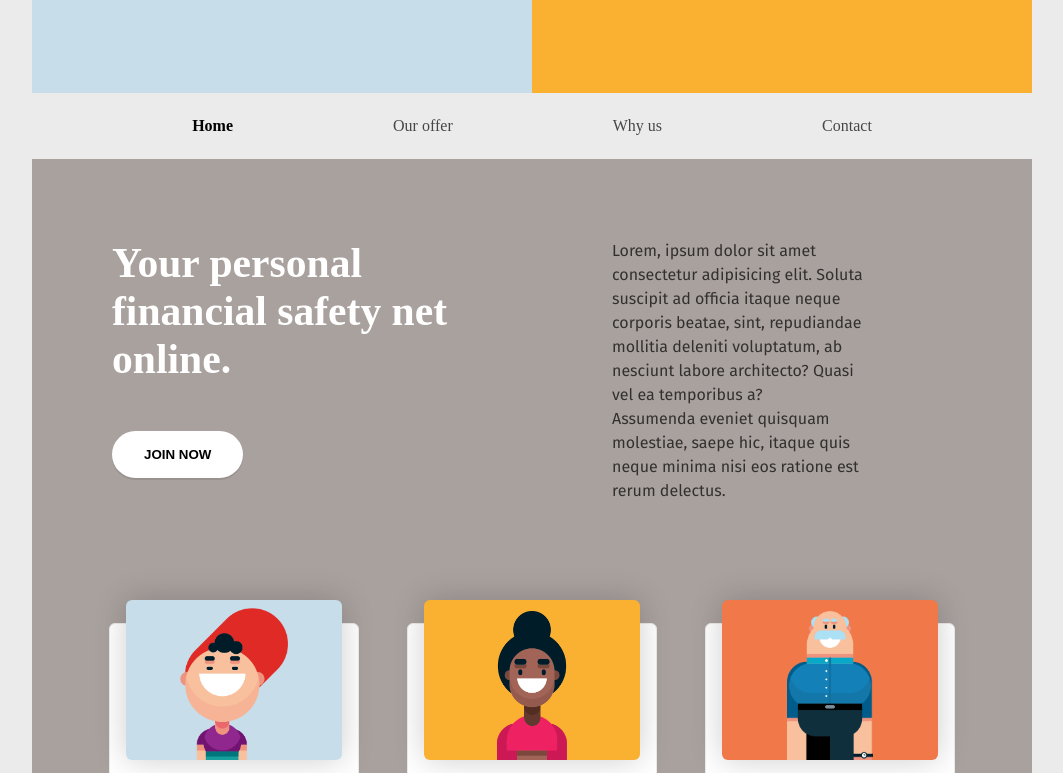
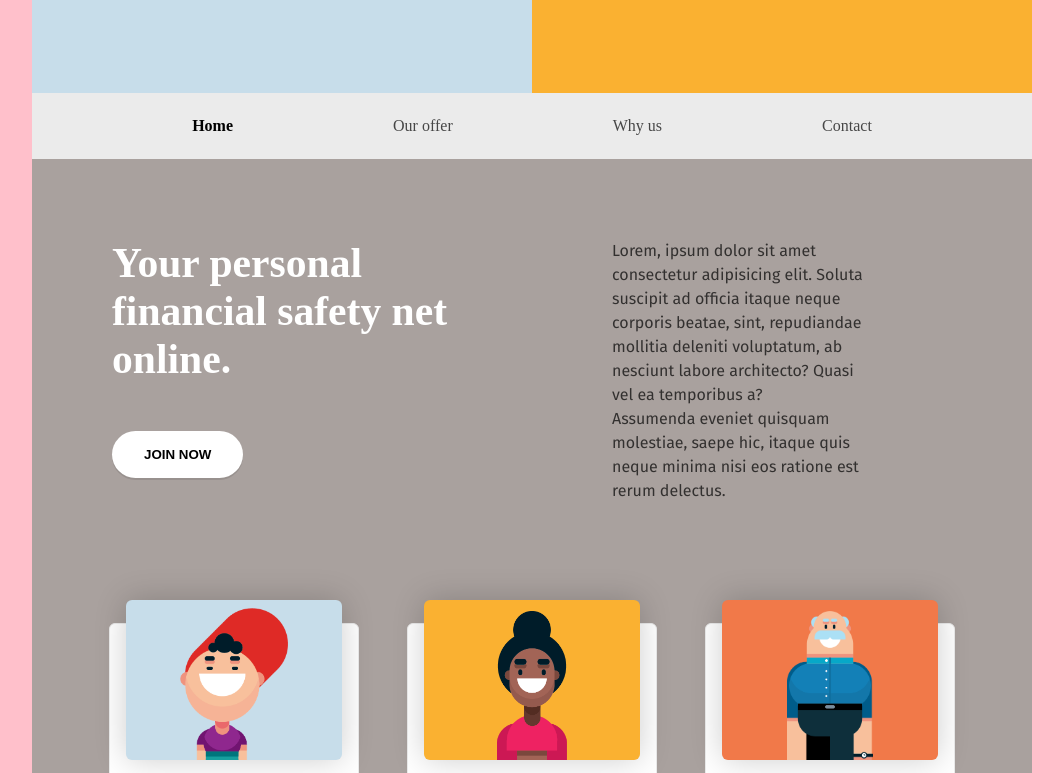
Before and after one commit to Santosnr6/insurance_project, a plain HTML site: page Uppgift/index.html in a window 1280 px wide. Shown: the part 467-1240 px from the top of the page, without its empty margins (108-1171 px from the left). Drawn offline with Linux system fonts and the light colour scheme; a web font is replaced by a local one.

Commit message:
Added a really nice background color

```diff
--- a/Uppgift/css/styles.css
+++ b/Uppgift/css/styles.css
@@ -22,7 +22,7 @@
 }
 
 body {
-    background-color: var(--background);
+    background-color: pink;
 }
 
 h1, h2, h3 {
```
